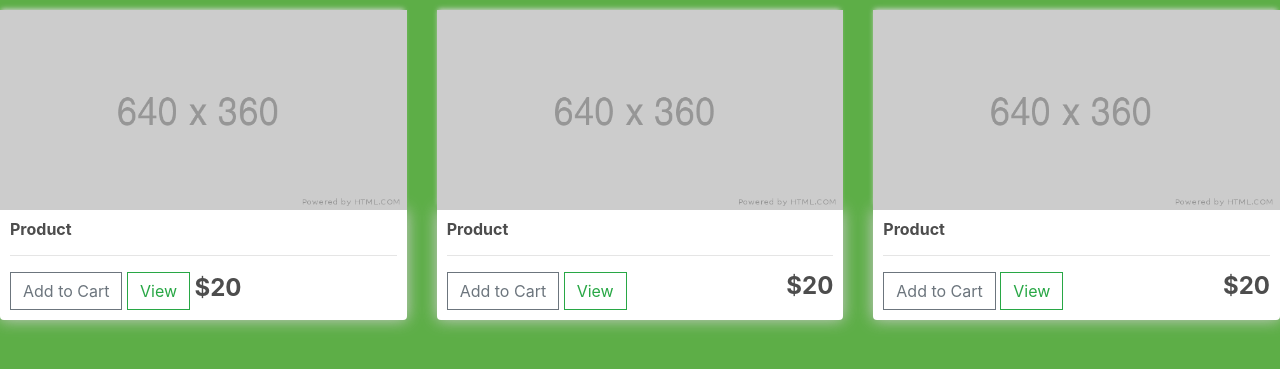
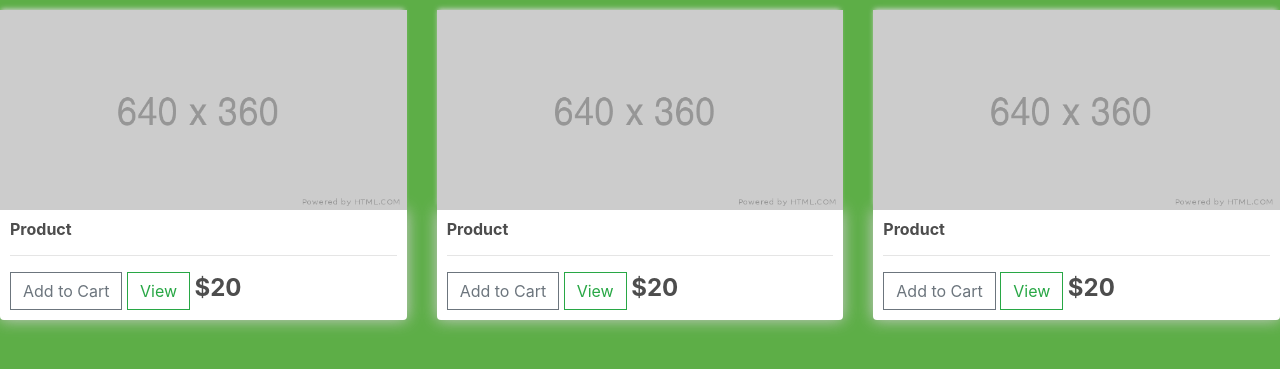
Before and after one commit to matiasumanzor/ecommercedj, a Django app: template store/templates/store/store.html in a window 1280 px wide. Shown: the part 57-426 px from the top of the page. Run offline with Django 3.2, Linux system fonts and the light colour scheme; the template is opened without the code that fills it, so the values that code supplies are empty; some libraries are stand-ins or nearby versions.

Commit message:
ultima modificacion 16-11

```diff
--- a/store/templates/store/store.html
+++ b/store/templates/store/store.html
@@ -30,7 +30,7 @@
 
 				<button  class="btn btn-outline-secondary add-btn">Add to Cart</button>
 				<a class="btn btn-outline-success" href="#">View</a>
-				<h4 style="display: inline-block; float: right"><strong>$20</strong></h4>
+				<h4 style="display: inline-block;"><strong>$20</strong></h4>
 
 			</div>
 		</div>
@@ -43,7 +43,7 @@
 
 				<button  class="btn btn-outline-secondary add-btn">Add to Cart</button>
 				<a class="btn btn-outline-success" href="#">View</a>
-				<h4 style="display: inline-block; float: right"><strong>$20</strong></h4>
+				<h4 style="display: inline-block;"><strong>$20</strong></h4>
 
 			</div>
 		</div>
```
